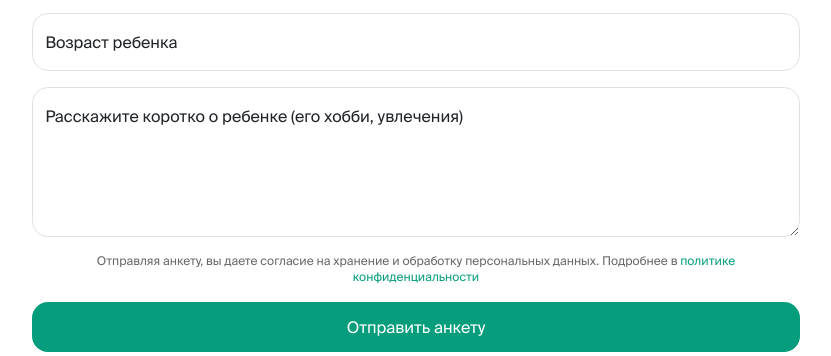
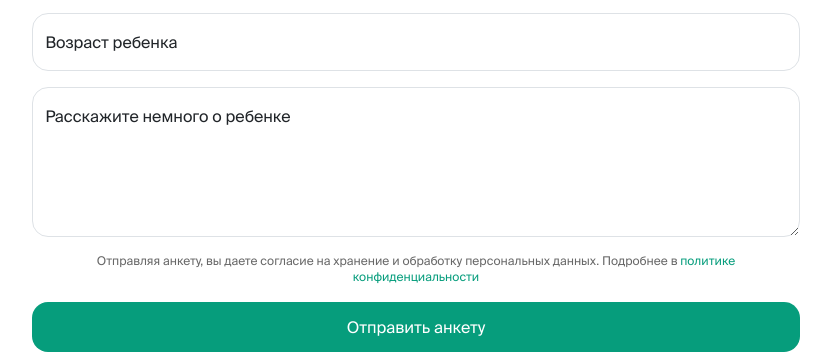
Before and after one commit to Uk-Kirya/losit_landing, a Python web app: template app/templates/questionnaire.html in a window 1280 px wide. Shown: the part 919-1275 px from the top of the page, without its empty margins (224-1055 px from the left). Run offline with Jinja, Linux system fonts and the light colour scheme; the template is opened without the code that fills it, so the values that code supplies are empty.

```diff
--- a/app/templates/questionnaire.html
+++ b/app/templates/questionnaire.html
@@ -75,7 +75,7 @@
                           <label for="parent_phone">Телефон родителя</label>
                       </div>
                       <div class="form-floating mb-3">
-                          <input type="email" name="parent_email" class="form-control" id="parent_email" placeholder="E-mail родителя" required>
+                          <input type="email" name="parent_email" class="form-control" id="parent_email" placeholder="E-mail родителя">
                           <label for="parent_email">E-mail родителя</label>
                         <p class="mt-2 mb-0" style="font-size: .75rem;">На данную почту мы будем отправлять учебную информацию, чеки об оплате, а также информировать об акциях и скидках</p>
                         <p style="font-size: .75rem;">Если почты нет, достаточно указать один из мессенджеров, чтобы мы отправляли информацию туда.</p>
@@ -112,8 +112,8 @@
                           <label for="child_age">Возраст ребенка</label>
                       </div>
                       <div class="form-floating mb-3">
-                        <textarea name="child_bio" class="form-control" placeholder="Расскажите коротко о ребенке (хобби, увлечения)" id="child_bio" style="height: 150px"></textarea>
-                        <label for="child_bio">Расскажите коротко о ребенке (его хобби, увлечения)</label>
+                        <textarea name="child_bio" class="form-control" placeholder="Расскажите немного о ребенке" id="child_bio" style="height: 150px"></textarea>
+                        <label for="child_bio">Расскажите немного о ребенке</label>
                       </div>
                       <p class="small__text">Отправляя анкету, вы даете согласие на хранение и обработку персональных данных. Подробнее в <a href="{{ url_for('policy') }}">политике конфиденциальности</a></p>
                       <button type="submit" class="button__fill w-100 justify-content-center">Отправить анкету</button>
```
Also changed, not shown: app/static/img/404.png, app/static/img/500.png, app/static/img/send.png.
